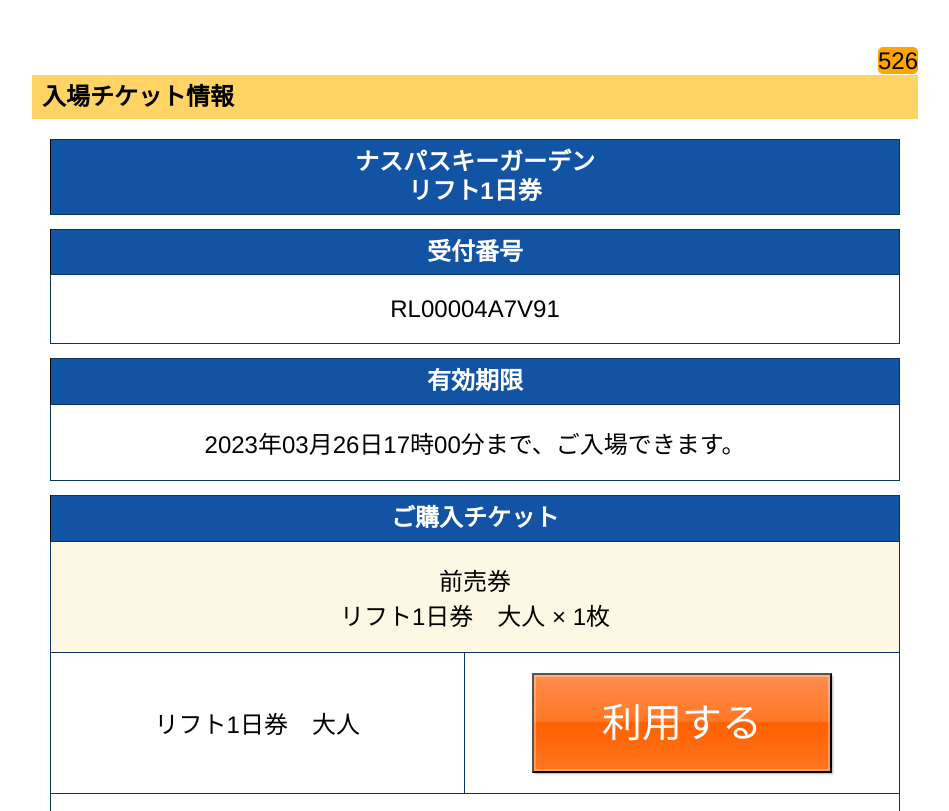
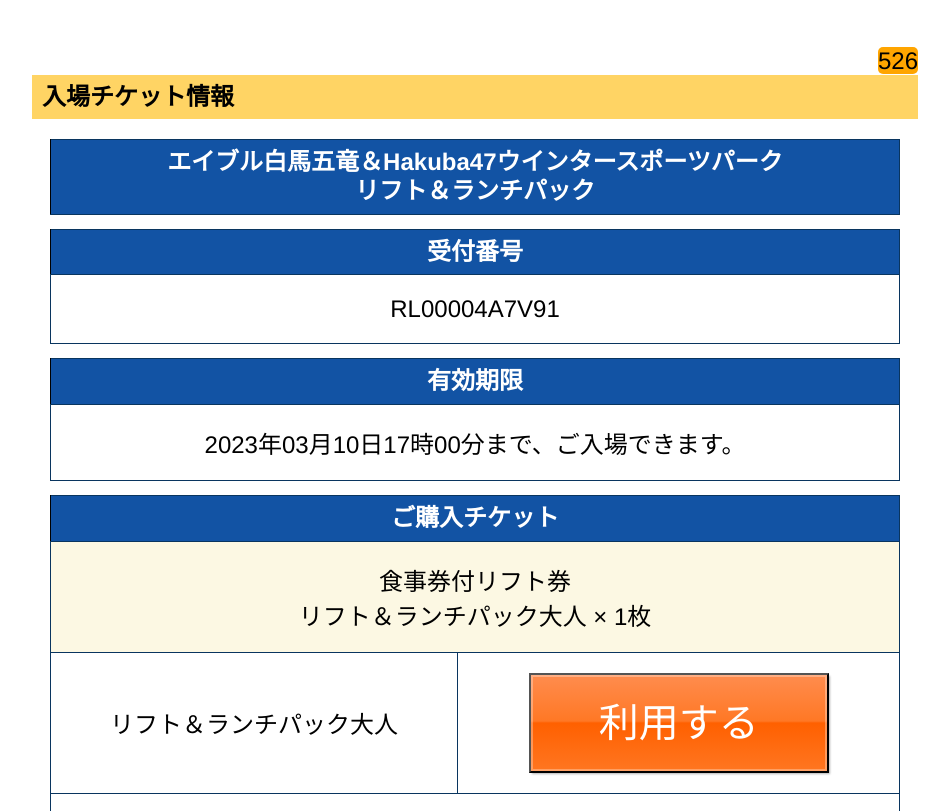
Before and after one commit to lisure-star/.jp-coupon-7190401195, a plain HTML site: page index.html in a window 1280 px wide. Shown: the part 93-904 px from the top of the page, without its empty margins (165-1114 px from the left). Drawn offline with Linux system fonts and the light colour scheme.

Commit message:
Update index.html

```diff
--- a/index.html
+++ b/index.html
@@ -70,7 +70,7 @@
                 </tbody>
                 <thead>
                 <tr>
-                    <th colspan="4">ナスパスキーガーデン <br>リフト1日券</th>
+                    <th colspan="4">エイブル白馬五竜＆Hakuba47ウインタースポーツパーク <br>リフト＆ランチパック</th>
                 </tr>
                 </thead>
 
@@ -114,7 +114,7 @@
 
                 <tbody>
                 <tr>
-                    <td class="textR">2023年03月26日17時00分まで、ご入場できます。</td>
+                    <td class="textR">2023年03月10日17時00分まで、ご入場できます。</td>
                 </tr>
                 </tbody>
             </table>
@@ -133,13 +133,13 @@
                 </thead>
                 <tbody>
                 <tr>
-                    <td class="textR coupon_name" colspan="2">前売券<br>
-                           リフト1日券　大人 × 1枚
+                    <td class="textR coupon_name" colspan="2">食事券付リフト券<br>
+                           リフト＆ランチパック大人 × 1枚
                     </td>
                 </tr>
                 <tr>
                     <td class="textR ticket_col">
-                           リフト1日券　大人
+                           リフト＆ランチパック大人
                     </td>
                     <!--<td class="textR">-->
                     <!--<div class="confirm_not_exist">-->
```
